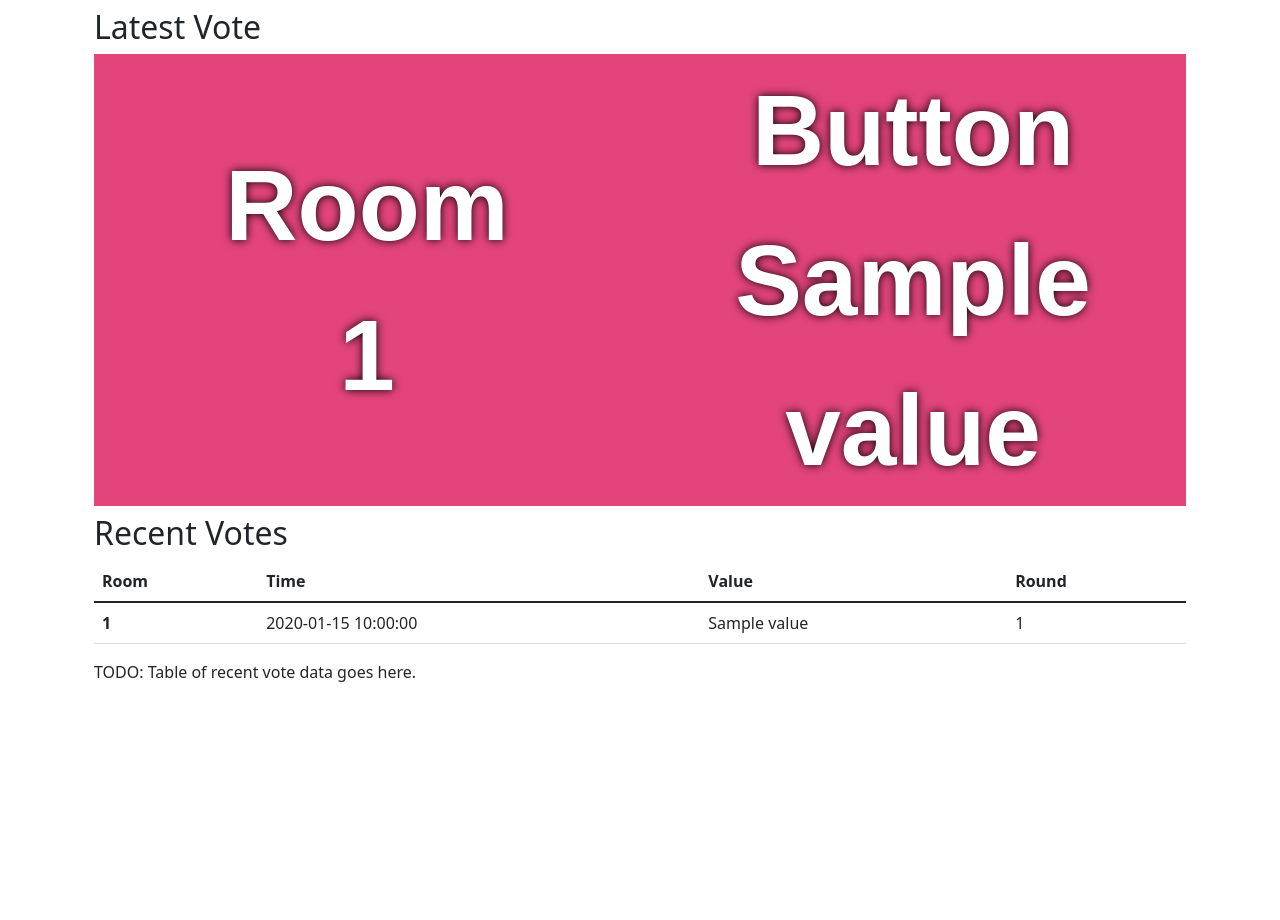
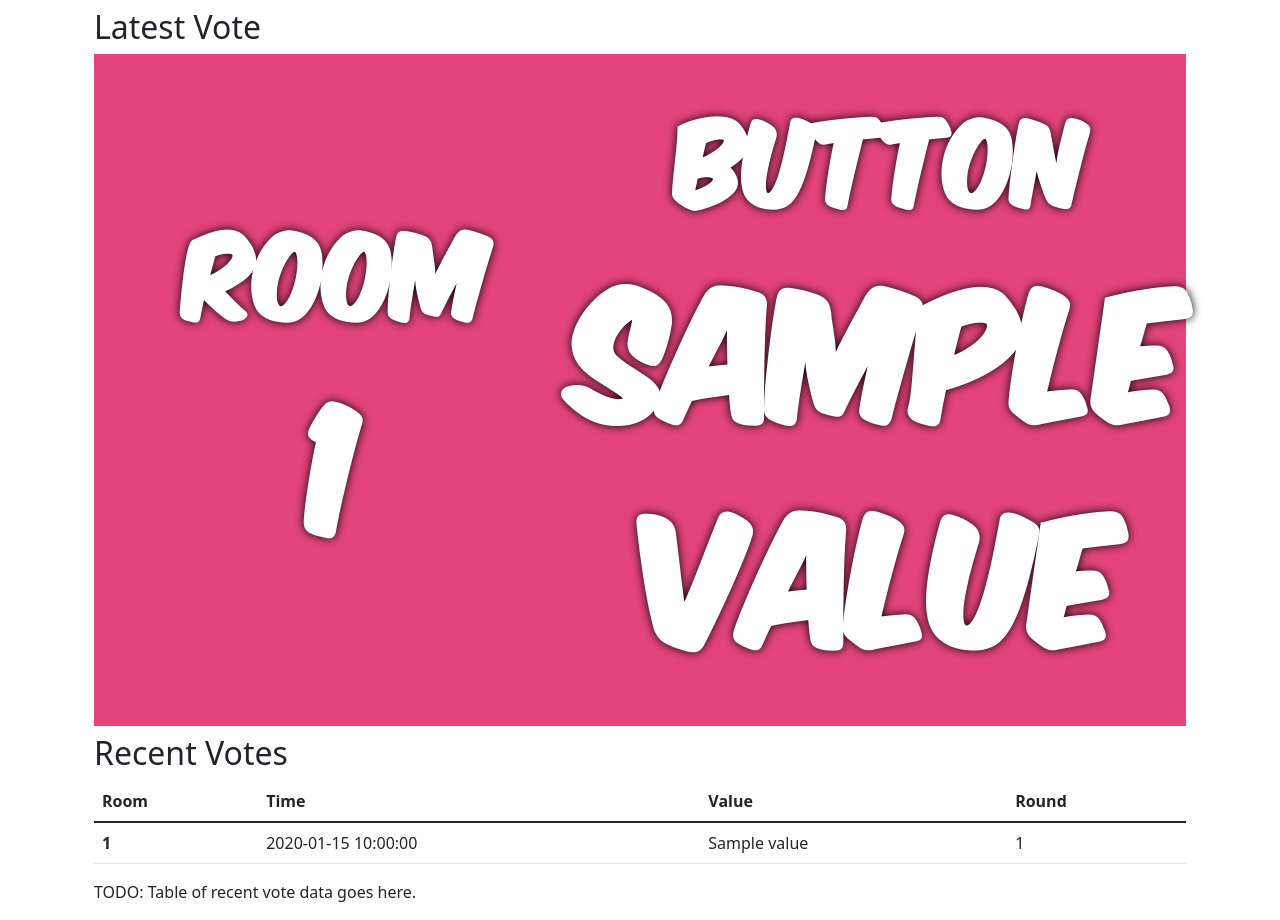
Before and after one commit to geerlingguy/beast-challenge, a Flask app: template leader-app/templates/test.html in a window 1280 px wide. Shown: the part 56-976 px from the top of the page. Before the commit the page ends 738 px from the top, so only its background shows below. Run offline with Flask 2, Linux system fonts and the light colour scheme; the template is opened without the code that fills it: most values are stand-ins (such as "Sample title", 1, 10 or a date in 2020); some web fonts are replaced.

Commit message:
Move some styles back into CSS file.

```diff
--- a/leader-app/static/custom.css
+++ b/leader-app/static/custom.css
@@ -3,8 +3,8 @@
 /* Global styles */
 @font-face {
     font-family: 'komika_axisregular';
-    src: url("{{ url_for('static', filename='komika_axis-webfont.woff2') }}") format('woff2'),
-         url("{{ url_for('static', filename='komika_axis-webfont.woff') }}") format('woff');
+    src: url("/static/komika_axis-webfont.woff2") format('woff2'),
+         url("/static/komika_axis-webfont.woff") format('woff');
     font-weight: normal;
     font-style: normal;
 }
@@ -12,6 +12,21 @@
 /* Home page */
 .round-overview input[type="text"] {
     width: 8em;
+}
+
+/* Tally page */
+.tally-page {
+    height: 100%;
+}
+.tally-page .results {
+    width: 100%;
+    text-align: center;
+    vertical-align: middle;
+    height: 100%;
+    font-weight: bold;
+}
+.tally-page .results .value {
+    font-size: 150px;
 }
 
 /* Testing Page */
@@ -22,10 +37,11 @@ table.latest-vote {
     color: #fff;
     font-size: 100px;
     text-shadow: 0 0 10px #000;
-    height: 98.7%;
-    width: 100%;
     text-align: center;
     vertical-align: middle;
-    height: 100%;
     font-weight: bold;
 }
+
+table.latest-vote .value {
+    font-size: 150px;
+}
--- a/leader-app/templates/test.html
+++ b/leader-app/templates/test.html
@@ -5,11 +5,11 @@
         <h2>Latest Vote</h2>
             <table class="latest-vote">
                 <tr>
-                    <td style="width: 50%;">
+                    <td class="pt-4 pb-5" style="width: 50%;">
                         <span class="label">Room</span><br>
                         <span class="value">{{ votes[0].room_id }}</span>
                     </td>
-                    <td style="width: 50%;">
+                    <td class="pt-4 pb-5" style="width: 50%;">
                         <span class="label">Button</span><br>
                         <span class="value">{{ votes[0].value }}</span>
                     </td>
```
Also changed, not shown: leader-app/templates/tally.html (+2 -21 lines), 2 other files.
